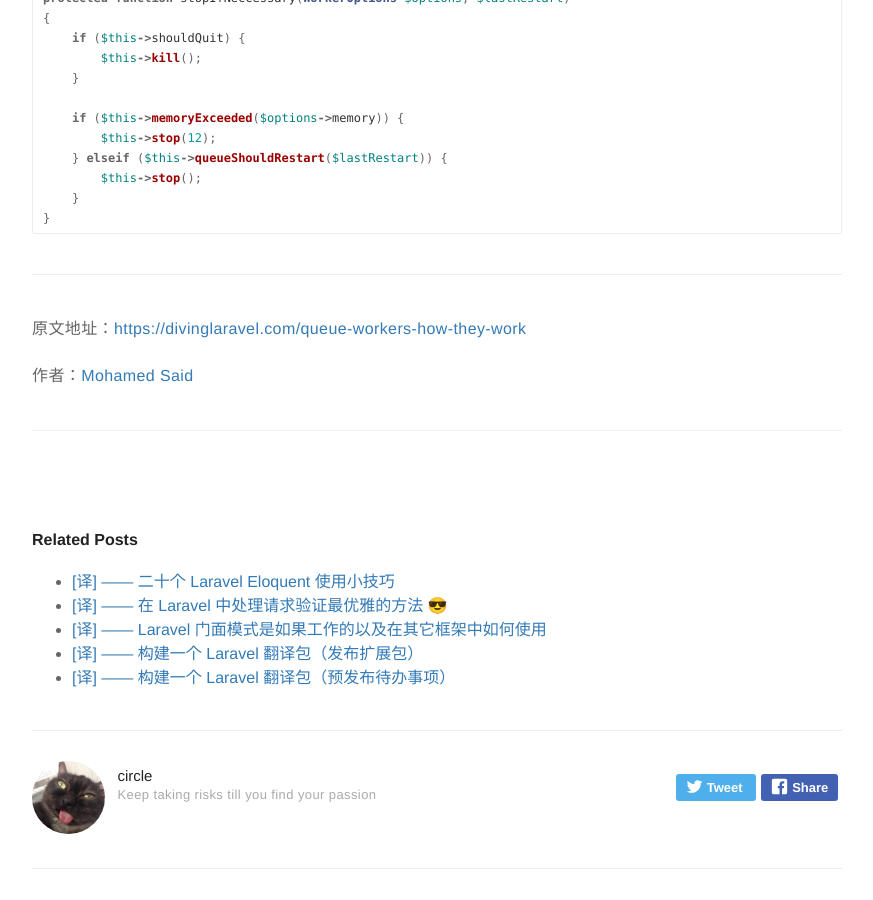
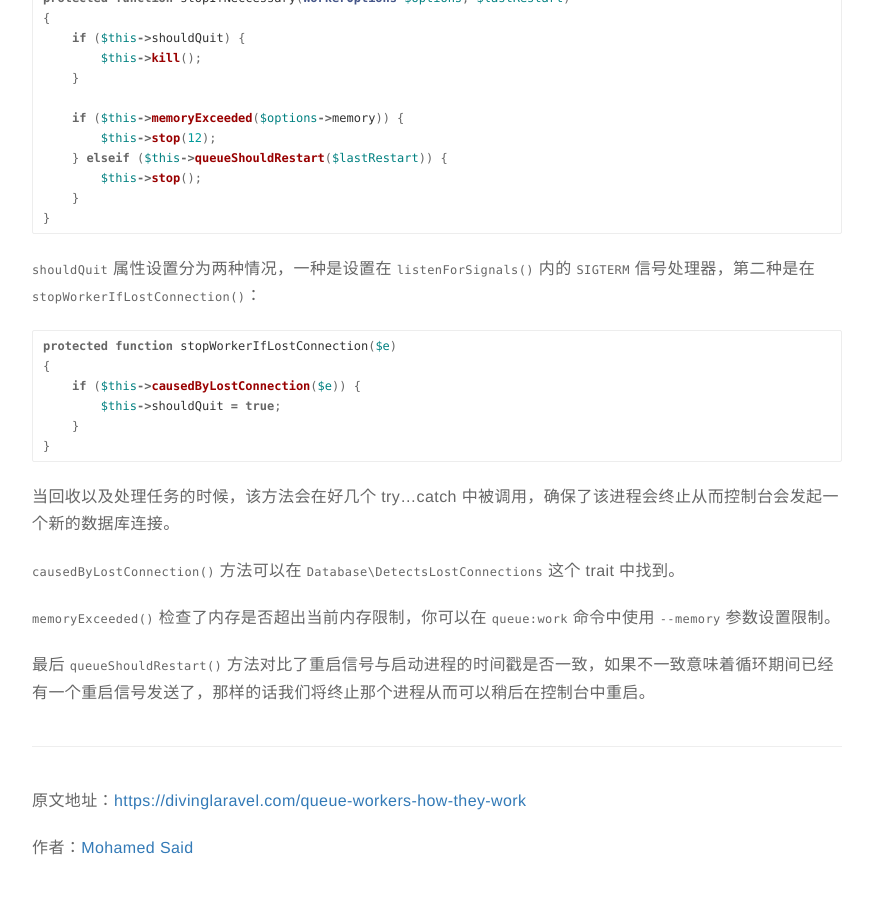
Before and after one commit to rust17/blog, a Jekyll site: the page built from _posts/second/2019-04-24-queue-workers-how-they-work.markdown, in a window 1280 px wide and 900 px high, scrolled down 9632 px. Shown: the whole window, without its empty margins (203-1076 px from the left). Built offline with Jekyll 4.4.1, drawn with Linux system fonts in a browser that asks for light colours.

Commit message:
modified:   _posts/second/2019-04-24-queue-workers-how-they-work.markdown

````diff
--- a/_posts/second/2019-04-24-queue-workers-how-they-work.markdown
+++ b/_posts/second/2019-04-24-queue-workers-how-they-work.markdown
@@ -459,6 +459,27 @@ protected function stopIfNeccessary(WorkerOptions $options, $lastRestart)
 }
 ```
 
+`shouldQuit` 属性设置分为两种情况，一种是设置在 `listenForSignals()` 内的 `SIGTERM` 信号处理器，第二种是在 `stopWorkerIfLostConnection()`：
+
+```php
+protected function stopWorkerIfLostConnection($e)
+{
+    if ($this->causedByLostConnection($e)) {
+        $this->shouldQuit = true;
+    }
+}
+```
+
+当回收以及处理任务的时候，该方法会在好几个 try...catch 中被调用，确保了该进程会终止从而控制台会发起一个新的数据库连接。
+
+`causedByLostConnection()` 方法可以在 `Database\DetectsLostConnections` 这个 trait 中找到。
+
+`memoryExceeded()` 检查了内存是否超出当前内存限制，你可以在 `queue:work` 命令中使用 `--memory` 参数设置限制。
+
+最后 `queueShouldRestart()` 方法对比了重启信号与启动进程的时间戳是否一致，如果不一致意味着循环期间已经有一个重启信号发送了，那样的话我们将终止那个进程从而可以稍后在控制台中重启。
+
+
+
 ---
 原文地址：[https://divinglaravel.com/queue-workers-how-they-work](https://divinglaravel.com/queue-workers-how-they-work)
 
````
